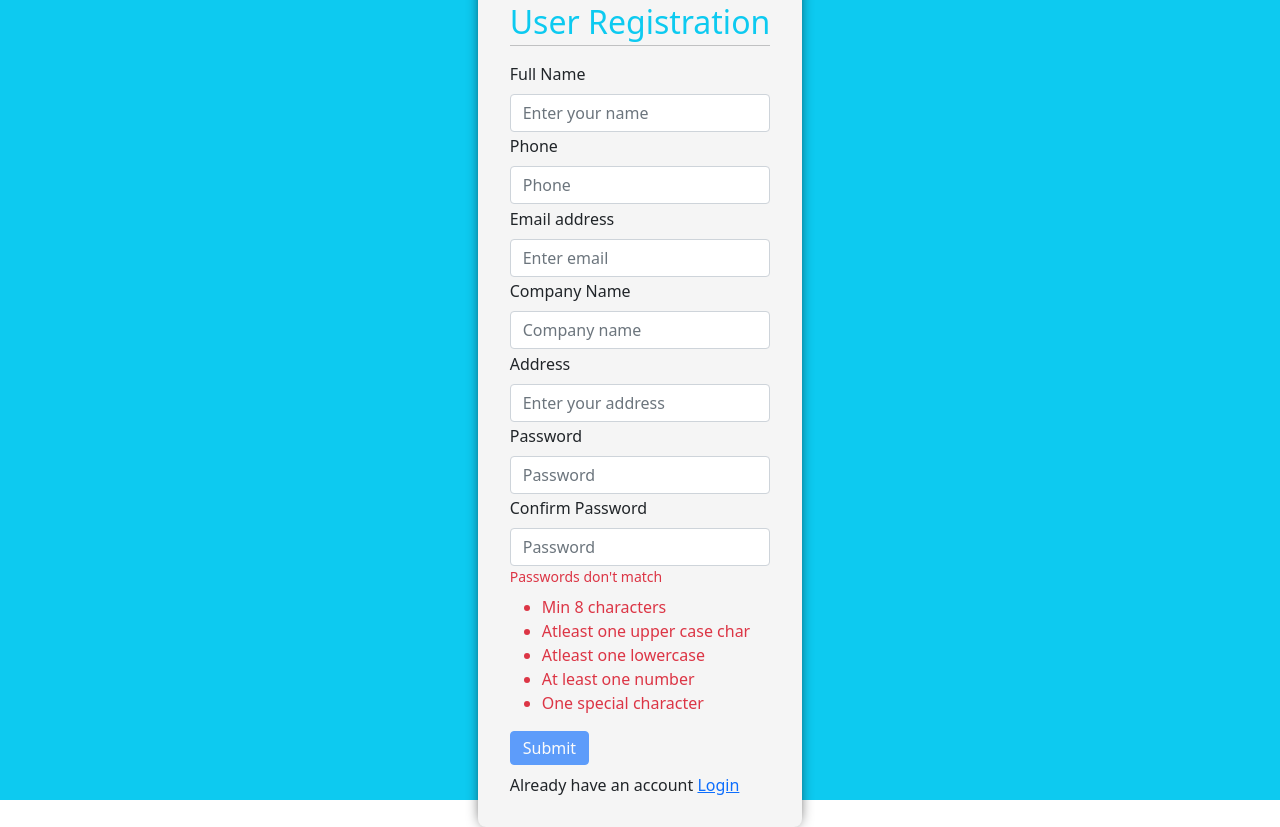
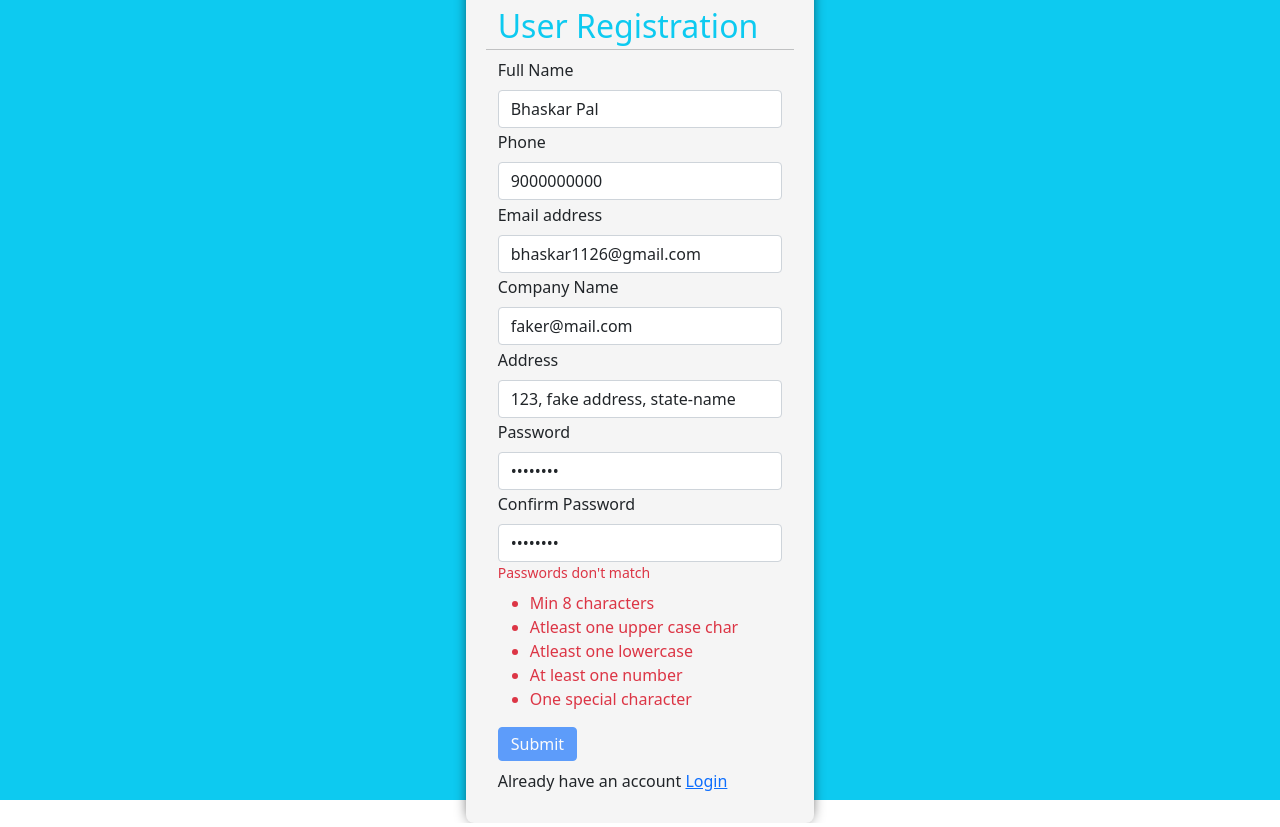
Before and after one commit to praksahb/crm-frontend, a React (Create React App) app: page /registration in a window 1280 px wide. Built offline with nearby package versions, Linux system fonts and the light colour scheme.

Commit message:
user registration redux api added

```diff
--- a/src/App.js
+++ b/src/App.js
@@ -2,9 +2,9 @@ import React from "react";
 import { BrowserRouter as Router, Switch, Route, Link } from "react-router-dom";
 import "./App.css";
 // import { DefaultLayout } from "./layout/DefaultLayout";
-import { Dashboard } from "./pages/dashboard/Dashboard.page";
 import { PrivateRoute } from "./components/private-route/PrivateRoute.comp";
 
+import { Dashboard } from "./pages/dashboard/Dashboard.page";
 import { Entry } from "./pages/entry/Entry.page";
 import { AddTicket } from "./pages/new-ticket/AddTicket.page";
 import { TicketLists } from "./pages/ticket-list/TicketLists.page";
--- a/src/api/userApi.js
+++ b/src/api/userApi.js
@@ -5,6 +5,22 @@ const loginUrl = rootUrl + "user/login";
 const userProfileUrl = rootUrl + "user";
 const logoutUrl = rootUrl + "user/logout";
 const newAccessJWTurl = rootUrl + "tokens";
+
+export const userRegistration = (formData) => {
+	return new Promise(async (resolve, reject) => {
+		try {
+			const res = await axios.post(userProfileUrl, formData);
+
+			resolve(res.data);
+
+			if (res.data.status === "success") {
+				resolve(res.data);
+			}
+		} catch (error) {
+			reject(error);
+		}
+	});
+};
 
 export const userLogin = (frmData) => {
 	return new Promise(async (resolve, reject) => {
--- a/src/components/registration-form/RegistrationForm.component.js
+++ b/src/components/registration-form/RegistrationForm.component.js
@@ -1,14 +1,25 @@
 import React, { useState, useEffect } from "react";
-import { Container, Row, Col, Form, Button } from "react-bootstrap";
+import {
+	Container,
+	Row,
+	Col,
+	Form,
+	Button,
+	Spinner,
+	Alert,
+} from "react-bootstrap";
+import { useDispatch, useSelector } from "react-redux";
+
+import { newUserRegistration } from "./userRegistrationAction";
 
 const initialState = {
-	name: "",
-	phone: "",
-	email: "",
-	company: "",
-	address: "",
-	password: "",
-	confirmPass: "",
+	name: "Bhaskar Pal",
+	phone: "9000000000",
+	email: "bhaskar1126@gmail.com",
+	company: "faker@mail.com",
+	address: "123, fake address, state-name",
+	password: "Roger.32",
+	confirmPass: "Roger.32",
 };
 
 const passVerification = {
@@ -21,8 +32,13 @@ const passVerification = {
 };
 
 export const RegistrationForm = () => {
+	const dispatch = useDispatch();
 	const [newUser, setNewUser] = useState(initialState);
 	const [passwordError, setPasswordError] = useState(passVerification);
+
+	const { isLoading, status, message } = useSelector(
+		(state) => state.registration
+	);
 
 	useEffect(() => {}, [newUser]);
 
@@ -57,8 +73,23 @@ export const RegistrationForm = () => {
 
 	const handleOnSubmit = (e) => {
 		e.preventDefault();
+		console.log(newUser);
 
-		console.log(newUser);
+		const { name, phone, email, company, address, password } = newUser;
+
+		const newRegUser = {
+			name,
+			phone,
+			email,
+			company,
+			address,
+			password,
+		};
+		//connect user reg form to backend api and manage network state with reduc
+		dispatch(newUserRegistration(newRegUser));
+
+		//email user to a link to verfiy email id
+		//create front end page to hadndle the email verification that client receives in their email
 	};
 
 	return (
@@ -67,8 +98,21 @@ export const RegistrationForm = () => {
 				<Col>
 					<h2 className="py-0 my-0 text-info">User Registration</h2>
 				</Col>
+				<hr className="mt-1 mb-2" />
 			</Row>
-			<hr className="mt-1" />
+
+			<Row>
+				<Col>
+					{message && (
+						<Alert
+							className="m-0 p-1"
+							variant={status === "success" ? "success" : "danger"}
+						>
+							{message}
+						</Alert>
+					)}
+				</Col>
+			</Row>
 			<Row>
 				<Col>
 					<Form onSubmit={handleOnSubmit}>
@@ -194,7 +238,8 @@ export const RegistrationForm = () => {
 								One special character
 							</li>
 						</ul>
-
+						<Row>
+							<Col>
 								<Button
 									className="mt-0 py-1"
 									variant="primary"
@@ -203,6 +248,11 @@ export const RegistrationForm = () => {
 								>
 									Submit
 								</Button>
+							</Col>
+							<Col>
+								{isLoading && <Spinner variant="info" animation="border" />}
+							</Col>
+						</Row>
 					</Form>
 				</Col>
 			</Row>
--- /dev/null
+++ b/src/components/registration-form/userRegistration.slice.js
@@ -0,0 +1,34 @@
+import { createSlice } from "@reduxjs/toolkit";
+
+const initialState = {
+	isLoading: false,
+	status: "",
+	message: "",
+};
+
+const userRegistrationSlice = createSlice({
+	name: "userRegistration",
+	initialState,
+	reducers: {
+		registrationPending: (state, action) => {
+			state.isLoading = true;
+		},
+		registrationSuccess: (state, { payload }) => {
+			state.isLoading = false;
+			state.status = "success";
+			state.message = payload;
+		},
+		registrationError: (state, { payload }) => {
+			state.isLoading = false;
+			state.status = "error";
+			state.message = payload;
+		},
+	},
+});
+
+const { reducer, actions } = userRegistrationSlice;
+
+export const { registrationPending, registrationSuccess, registrationError } =
+	actions;
+
+export default reducer;
--- /dev/null
+++ b/src/components/registration-form/userRegistrationAction.js
@@ -0,0 +1,26 @@
+import {
+	registrationPending,
+	registrationSuccess,
+	registrationError,
+} from "./userRegistration.slice";
+
+import { userRegistration } from "../../api/userApi";
+
+export const newUserRegistration = (formData) => async (dispatch) => {
+	try {
+		dispatch(registrationPending());
+		//api to send the data to server
+		const result = await userRegistration(formData);
+
+		result.status === "success"
+			? dispatch(registrationSuccess(result.message))
+			: dispatch(registrationError(result.message));
+		console.log(result);
+		//receive feedback from sv
+		//update redux store
+		//dispatch(registrationSuccess(result.message));
+	} catch (error) {
+		console.log(error);
+		dispatch(registrationError(error.message));
+	}
+};
--- a/src/store.js
+++ b/src/store.js
@@ -4,6 +4,7 @@ import ticketReducer from "./pages/ticket-list/ticketSlice";
 import loginReducer from "./components/login/loginSlice";
 import userReducer from "./pages/dashboard/userSlice";
 import newTicketReducer from "./components/add-ticket-form/addTicketSlice";
+import registrationReducer from "./components/registration-form/userRegistration.slice";
 
 const store = configureStore({
 	reducer: {
@@ -11,6 +12,7 @@ const store = configureStore({
 		login: loginReducer,
 		user: userReducer,
 		openTicket: newTicketReducer,
+		registration: registrationReducer,
 	},
 });
 
```
Lines whose indentation alone changed are shown as unchanged.
